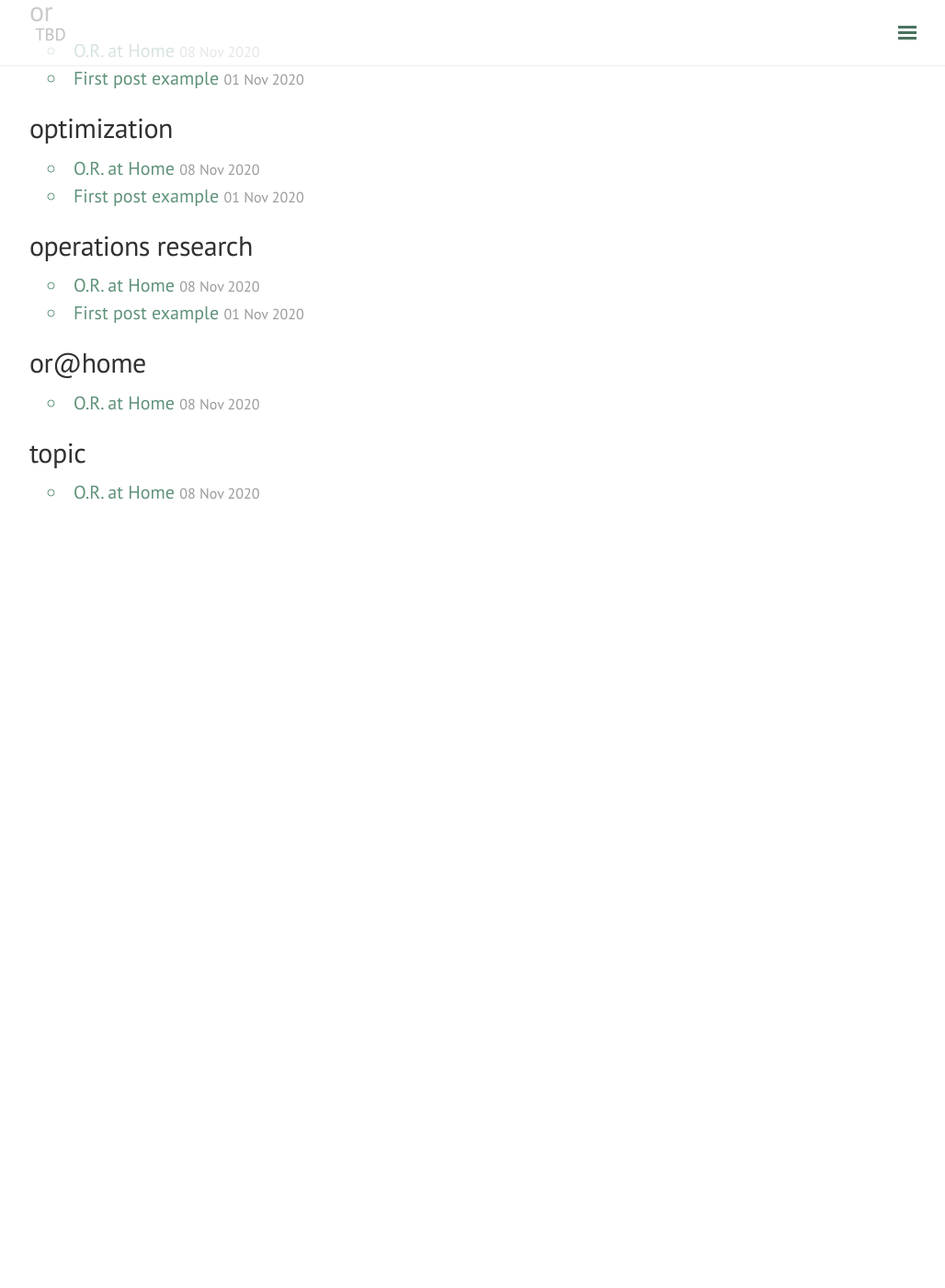
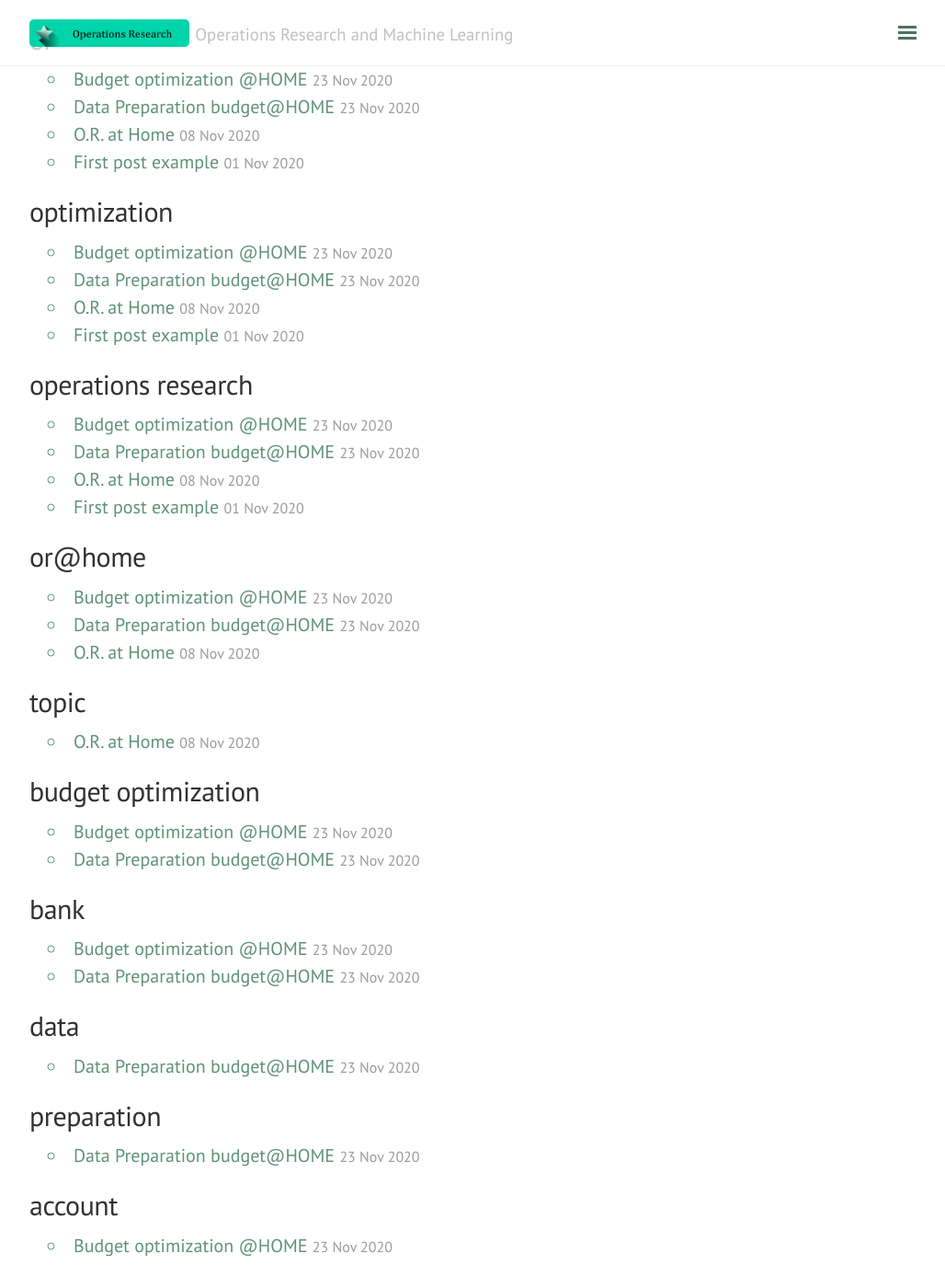
Before and after one commit to nonvisual/nonvisual.github.io, a Jekyll site: the page built from tags.html, in a window 1280 px wide and 1400 px high, scrolled down 290 px. Shown: the whole window at 92% size, without its empty margins (248-1276 px from the left). Built offline with Jekyll 4.4.1, drawn with Linux system fonts in a browser that asks for light colours; nearby versions of some CDN libraries; before the commit the page ends 920 px from its top, so only the background shows below that; some of the changed lines change nothing that is shown; some of the changed text lies outside the part shown.

Commit message:
Added data preparation post Added temp logo

````diff
--- a/_config.yml
+++ b/_config.yml
@@ -1,11 +1,11 @@
 # Setup
 title:               Yet unnamed blog
-tagline:             'TBD'
+tagline:             'Operations Research and Machine Learning'
 description:         'A technical blog focusing on Operations Research and Machine Learning topics'
 baseurl:             ''
 paginate:            5
 permalink:           pretty
-
+logo:                '/images/logov1.png'
 # About/contact
 author:
   name:              Vladimir Fux
--- /dev/null
+++ b/_posts/2020-11-23-budget-data-preparation.md
@@ -0,0 +1,195 @@
+---
+layout: post
+author: Vladimir Fux
+title: Data Preparation budget@HOME
+topic: Operations Research
+tags: [or@home, or, optimization, operations research, budget optimization, bank, data, preparation]
+excerpt_separator: <!--more-->
+---
+
+In this part we explore our bank account data, prepare it and deal with transaction classification.
+<!--more-->
+
+
+## Transactions Data Preparation
+As it was mentioned before, I use for the sake of example randomly generated data:
+```python
+transactions = generate_transaction_data()
+```
+But when I do it for myself, I use of course my real data.
+We can start with just getting a rough idea on what we are dealing with:
+```python
+transactions.head(5)
+```
+
+| Beneficiary / Originator   | Payment Details   |   Debit |   Credit | Booking date   | Currency   |
+|:---------------------------|:------------------|--------:|---------:|:---------------|:-----------|
+ Edeka     ..                 | Edeka             |  -55.46 |      nan | 09/12/2019     | EUR        |
+ Rewe     ..                  | Rewe              |   -0.14 |      nan | 09/28/2019     | EUR        |
+ Edeka    ..                  | Edeka             |   -0.43 |      nan | 12/09/2019     | EUR        |
+ Lidl      ..                 | Lidl              |   -5.3  |      nan | 12/22/2019     | EUR        |
+ Edeka    ..                  | Edeka             |  -16.38 |      nan | 05/16/2019     | EUR        |
+
+Let's now check the types.
+```python
+transactions.dtypes
+```
+We see that "Booking date" is an object, not a date. We will need to change this.
+```
+Beneficiary / Originator     object
+Payment Details              object
+Debit                       float64
+Credit                      float64
+Booking date                 object
+Currency                     object
+dtype: object
+```
+
+Does Debit meet Credit?
+```python
+transactions[['Debit','Credit']].sum()
+```
+Seems to be ok
+```
+Debit     33908.58
+Credit    39000.00
+dtype: float64
+```
+
+So, the very first step is to correctly treat date column. In addition we may want extract day, month, year and weekday from it in order to conveniently aggregated data later:
+```python
+transactions['Booking date'] = pd.to_datetime(transactions['Booking date'])
+transactions['day'] = transactions['Booking date'].dt.day
+transactions['month'] = transactions['Booking date'].dt.month
+transactions['year'] = transactions['Booking date'].dt.year
+transactions['weekday'] = transactions['Booking date'].dt.weekday
+```
+
+Now we can conveniently check expenses by month:
+```python
+transactions.groupby(['year','month'])[['Debit','Credit']].sum()
+```
+
+
+|   year |   month |    Debit |   Credit |
+|-------:|--------:|---------:|---------:|
+|   2019 |       1 | -2494.86 |     3000 |
+|   2019 |       2 | -2375.05 |     3000 |
+|   2019 |       3 | -2882.58 |     3000 |
+|   2019 |       4 | -2641.56 |     3000 |
+|   2019 |       5 | -3202.15 |     3000 |
+|   2019 |       6 | -2260.02 |     3000 |
+|   2019 |       7 | -2481.98 |     3000 |
+|   2019 |       8 | -2561.8  |     3000 |
+|   2019 |       9 | -2578.52 |     3000 |
+|   2019 |      10 | -3339.24 |     3000 |
+|   2019 |      11 | -2520.05 |     3000 |
+|   2019 |      12 | -3270.77 |     3000 |
+|   2020 |       1 | -1300    |     3000 |
+
+
+## Inferring transaction type
+For the further analysis we need to differentiate different transaction types, i.e. which expense
+is related to grocery shopping, which is leisure and so on. In principle, one can train a classifier to solve this problem,
+but in such case we will need labeled data. The easiest way forward is a rule-based approach for classification. E.g. we know
+that if Payment Details contain names such "Lidl", "Edeka" or "Rewe" (typical supermarkets in Germany), this is most likely a grocery shopping. If you can find "Booking.com" or "Lufthansa" - this is something to do with travelling. You can always adapt this rule-based approach to your specific data.
+
+To keep it simple, let's focus on just 5 transaction types:
+```python
+types= ['grocery', 'fashion', 'shopping', 'travel', 'rent', "unknown"]
+```
+And let's say transaction is of type "grocery" whenever it contains one of the shops below:
+```python
+types_mapping = {}
+types_mapping['grocery'] = [
+    "lidl",
+    "rewe",
+    "edeka",
+    "aldi",
+]
+```
+Now we need to go row by row and see, which type we should assigin to the observed transaction. If we have no idea - we assign "unknown" value.
+I decide to do it with help of pandas apply and a simple function below:
+```python
+def assign_type(row,types_mapping: Dict[str,List[str]], info_columns:List[str]):
+    matching = []
+
+    for c in info_columns:
+        if not pd.isna(row[c]):
+            matching.extend([s for s in types_mapping
+                if any(xs in row[c] for xs in types_mapping[s])])
+    matching.append('unknown')
+    return matching[0]
+```
+Here, we've noticed in data that information about shop can be in either 'Payment Details' or in "Beneficiary / Originator" columns.
+That's why we look in several columns contained in "info_columns" list. If value is not nan in each column, we check if any of the type-specific keywords (e.g. "Lidl" shop name) is contained in the column value. If yes - we add this class in the matching. Potentially, there can be several matchings for some reasons. That's why we append all of them and return the first entry only (simple conflict resolution). And we always add 'unknown' type for the case if no matching was found.
+
+What's left is to prepare partial (because apply expects 1-argument function) and create a new column in the transactions dataframe:
+```python
+f = partial(assign_type, types_mapping=types_mapping, info_columns=["Beneficiary / Originator", "Payment Details"])
+transactions['type'] = transactions.apply(f, axis=1)
+```
+Done, now our dataframe contains correct date data type, has separate columns for day, month and year, and transaction type, which should help us later:
+
+| Beneficiary / Originator   | Payment Details   |   Debit |   Credit | Booking date        | Currency   |   day |   month |   year |   weekday | type    |
+|:---------------------------|:------------------|--------:|---------:|:--------------------|:-----------|------:|--------:|-------:|----------:|:--------|
+| Edeka ..                     | Edeka             |  -55.46 |      nan | 2019-09-12 00:00:00 | EUR        |    12 |       9 |   2019 |         3 | grocery |
+| Rewe  ..                     | Rewe              |   -0.14 |      nan | 2019-09-28 00:00:00 | EUR        |    28 |       9 |   2019 |         5 | grocery |
+| Edeka   ..                   | Edeka             |   -0.43 |      nan | 2019-12-09 00:00:00 | EUR        |     9 |      12 |   2019 |         0 | grocery |
+| Lidl   ..                    | Lidl              |   -5.3  |      nan | 2019-12-22 00:00:00 | EUR        |    22 |      12 |   2019 |         6 | grocery |
+| Edeka  ..                    | Edeka             |  -16.38 |      nan | 2019-05-16 00:00:00 | EUR        |    16 |       5 |   2019 |         3 | grocery |
+
+
+## Adding new mappings
+In terms of dealing with your data, one can always refine the rules. Let's check how many of transactions are rendered as unknown:
+
+```python
+transactions.groupby('type').size()
+```
+We see 40 unknown transactions:
+
+| type     |   0 |
+|:---------|--------:|
+| fashion  |      22 |
+| grocery  |     291 |
+| rent     |      13 |
+| shopping |      43 |
+| travel   |       4 |
+| unknown  |      40 |
+
+
+If we look at those, we can see that indeed I forgot several often transaction classes:
+```python
+transactions[transactions['type']=='unknown']
+```
+One of the missing shops in grocery category is "ROSSMANN"
+
+```python
+types_mapping['grocery'] = types_mapping['grocery'].append('rossmann')
+```
+
+I also forgot about salary:
+```python
+types_mapping['salary'] = ["salary"]
+```
+
+If we rerun the method, we see that "unknown" class is gone:
+
+| type     |   0 |
+|:---------|----:|
+| fashion  |  22 |
+| grocery  | 331 |
+| rent     |  13 |
+| salary   |  13 |
+| shopping |  43 |
+| travel   |   4 |
+
+I wouldn't expect this rule-based approach to be able to identify all transaction types, that's quite manual work, but for your own data you can achieve descent numbers with several iterations
+
+This code can be found in repository as a [notebook](https://github.com/nonvisual/budget_optimization/blob/main/data/Data%20preparation.ipynb) and as python [module](https://github.com/nonvisual/budget_optimization/tree/main/preparation)
+
+## Previous
+1. [Budget optimization intro](/2020/11/23/budget-optimization-intro)
+
+## Next
+1. [Data visualizaion]()
--- /dev/null
+++ b/_posts/2020-11-23-budget-optimization-intro.md
@@ -0,0 +1,32 @@
+---
+layout: post
+author: Vladimir Fux
+title: Budget optimization @HOME
+topic: Operations Research
+tags: [or@home, or, optimization, operations research, budget optimization, bank, account]
+excerpt_separator: <!--more-->
+---
+
+I was once analyzing my bank account spendings. My bank UI was not very convenient: I cannot easily filter on interesting fields, some visualization were lacking, etc. But was there is an export as .csv button, which came quite handy. I decided to look at my expenses through my favorite tools. Nice! I can do whatever I want with my data! I started looking where I could have avoided spending to much money and then an idea came to my mind: this can be treated as optimization problem! So here it is: Budget optimization @HOME
+
+<!--more-->
+## What is the problem?
+
+My bank account transactions contains a bunch of data. I would like to be able to understand easily on what I've spent the most during the past period of time. In addition, I would like to retroactively optimize my expenses, i.e. answer a question: if I wanted to **save X Euros** in the past year, what things should I have avoided to buy?
+
+## What is the data?
+I use the data which my bank account allows to export as csv. I think many banks do so. For obvious reasons I will show here only artifical data, created with data generator (code provided). This data has exactly the same shape as my bank account data, and most likely it bears strong simmilarities with other banks. That's how it looks like:
+
+| 	Beneficiary / Originator     |  Payment Detils  | Debit | Credit | Booking date | Currency |
+|----------|--------|--------|------------|------|
+| Lidl  1245...   | NaN      |  -60.0    |   NaN |    09/12/2019      |  EUR  |
+| Zalando Payments GmbH..  | NaN  |   -45.0    |  NaN |     09/12/2019      |  EUR  |
+|NaN |AMAZON EU ... | -125.0    | NaN |     09/12/2019     |  EUR  |
+
+
+
+
+
+## Next?
+1. [Data preparation](/2020/11/23/budget-data-preparation)
+1. [Data visualizaion]()
````
Also changed, not shown: images/logov1.png (added).
